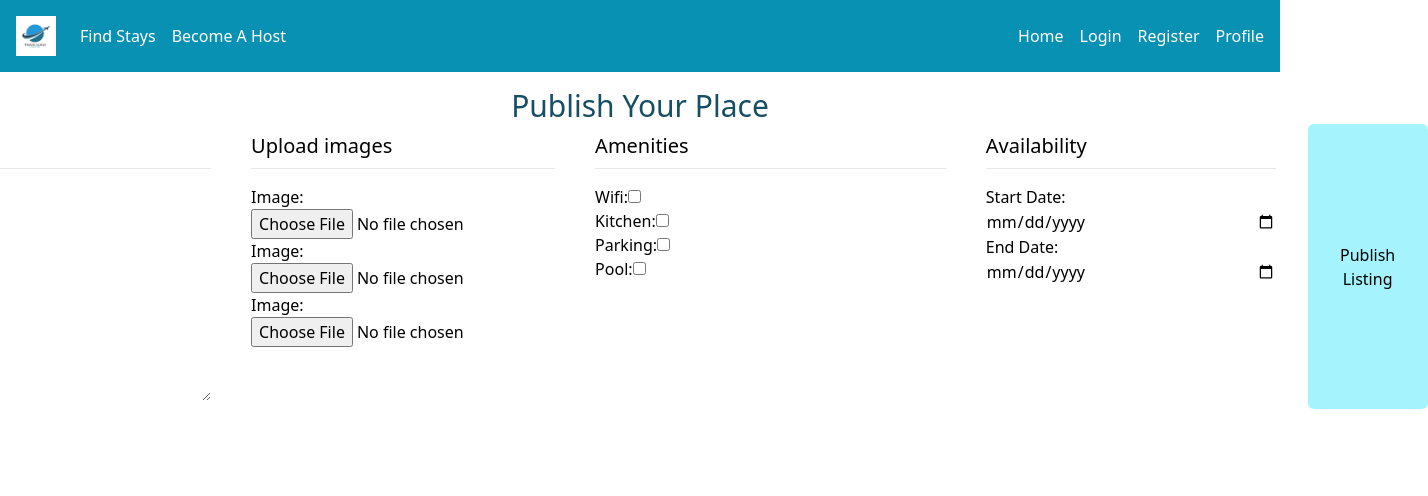
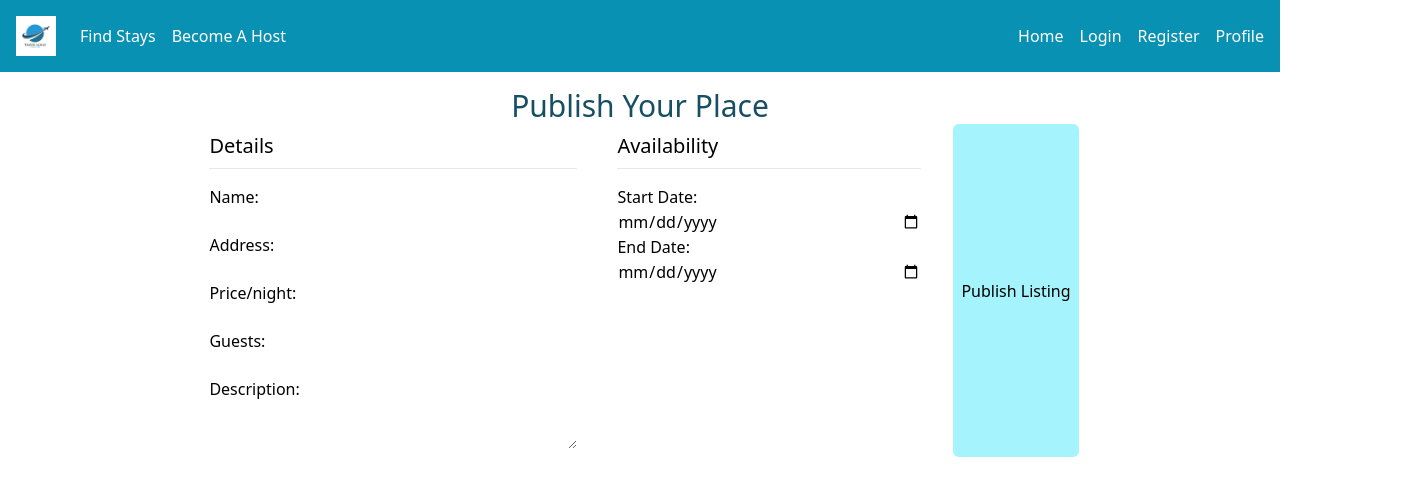
Before and after one commit to Alyra07/CCL2-website, a React (Vite) app in the folder frontend/: page /add in a window 1280 px wide. Shown: the top 496 px of the page, 1428 px wide, since content can reach past the window. Built offline with nearby package versions, Linux system fonts and the light colour scheme.

Commit message:
AddListing works, commented out images

```diff
--- a/frontend/src/pages/AddListing.jsx
+++ b/frontend/src/pages/AddListing.jsx
@@ -8,8 +8,9 @@ const AddListing = () => {
         name: '',
         address: '',
         price: '',
+        guests: '',
         description: '',
-        images: ['', '', ''],
+        // images: ['', '', ''],
         amenities: {
             wifi: false,
             kitchen: false,
@@ -49,11 +50,11 @@ const AddListing = () => {
         }
     };
 
-    const handleImageChange = (index, e) => {
-        const newImages = [...form.images];
-        newImages[index] = e.target.files[0];
-        setForm({ ...form, images: newImages });
-    };
+    // const handleImageChange = (index, e) => {
+    //     const newImages = [...form.images];
+    //     newImages[index] = e.target.files[0];
+    //     setForm({ ...form, images: newImages });
+    // };
 
     const handleSubmit = async (e) => {
         e.preventDefault();
@@ -63,33 +64,33 @@ const AddListing = () => {
             return;
         }
 
-        const bucketName = 'images';
+        // const bucketName = 'images';
 
-        const imageUrls = await Promise.all(
-            form.images.map(async (image) => {
-                if (image) {
-                    const { data, error } = await supabase
-                        .storage
-                        .from(bucketName)
-                        .upload(`public/${image.name}`, image);
+        // const imageUrls = await Promise.all(
+        //     form.images.map(async (image) => {
+        //         if (image) {
+        //             const { data, error } = await supabase
+        //                 .storage
+        //                 .from(bucketName)
+        //                 .upload(`public/${image.name}`, image);
 
-                    if (error) {
-                        console.error('Error uploading image:', error.message);
-                        setMessage('Error uploading image.');
-                        return '';
-                    }
-                    const { publicURL } = supabase.storage
-                        .from(bucketName)
-                        .getPublicUrl(`public/${image.name}`);
-                    return publicURL;
-                }
-                return '';
-            })
-        );
+        //             if (error) {
+        //                 console.error('Error uploading image:', error.message);
+        //                 setMessage('Error uploading image.');
+        //                 return '';
+        //             }
+        //             const { publicURL } = supabase.storage
+        //                 .from(bucketName)
+        //                 .getPublicUrl(`public/${image.name}`);
+        //             return publicURL;
+        //         }
+        //         return '';
+        //     })
+        // );
 
         const listingData = {
             ...form,
-            images: imageUrls,
+            // images: imageUrls,
             user_id: user.id,
         };
 
@@ -106,8 +107,9 @@ const AddListing = () => {
                 name: '',
                 address: '',
                 price: '',
+                guests: '',
                 description: '',
-                images: ['', '', ''],
+                // images: ['', '', ''],
                 amenities: {
                     wifi: false,
                     kitchen: false,
@@ -135,20 +137,12 @@ const AddListing = () => {
                     <input type="text" name="address" id="address" value={form.address} onChange={handleChange} />
                     <label htmlFor="price">Price/night:</label>
                     <input type="text" name="price" id="price" value={form.price} onChange={handleChange} />
+                    <label htmlFor="guests">Guests:</label>
+                    <input type="number" name="guests" id="guests" value={form.guests} onChange={handleChange} />
                     <label htmlFor="description">Description:</label>
                     <textarea name="description" id="description" value={form.description} onChange={handleChange} />
                 </div>
-                <div className="flex flex-col md:w-80 p-2">
-                    <h2 className="text-xl">Upload images</h2>
-                    <hr className="mt-2 mb-4" />
-                    {form.images.map((image, index) => (
-                        <div key={index}>
-                            <label htmlFor={`image-${index}`}>Image:</label>
-                            <input type="file" name={`image-${index}`} id={`image-${index}`} onChange={(e) => handleImageChange(index, e)} />
-                        </div>
-                    ))}
-                </div>
-                <div className="flex flex-col md:w-96 p-2">
+                {/* <div className="flex flex-col md:w-96 p-2">
                     <h2 className="text-xl">Amenities</h2>
                     <hr className="mt-2 mb-4" />
                     {Object.keys(form.amenities).map(amenity => (
@@ -157,7 +151,7 @@ const AddListing = () => {
                             <input type="checkbox" name={amenity} id={amenity} checked={form.amenities[amenity]} onChange={handleChange} />
                         </div>
                     ))}
-                </div>
+                </div> */}
                 <div className="flex flex-col md:w-80 p-2">
                     <h2 className="text-xl">Availability</h2>
                     <hr className="mt-2 mb-4" />
--- a/frontend/src/pages/Profile.jsx
+++ b/frontend/src/pages/Profile.jsx
@@ -188,7 +188,6 @@ const Profile = () => {
               <h3>{listing.name}</h3>
               <p>{listing.address}</p>
               <p>${listing.price} per night</p>
-              <p>{listing.description}</p>
             </div>
           ))
         ) : (
```
